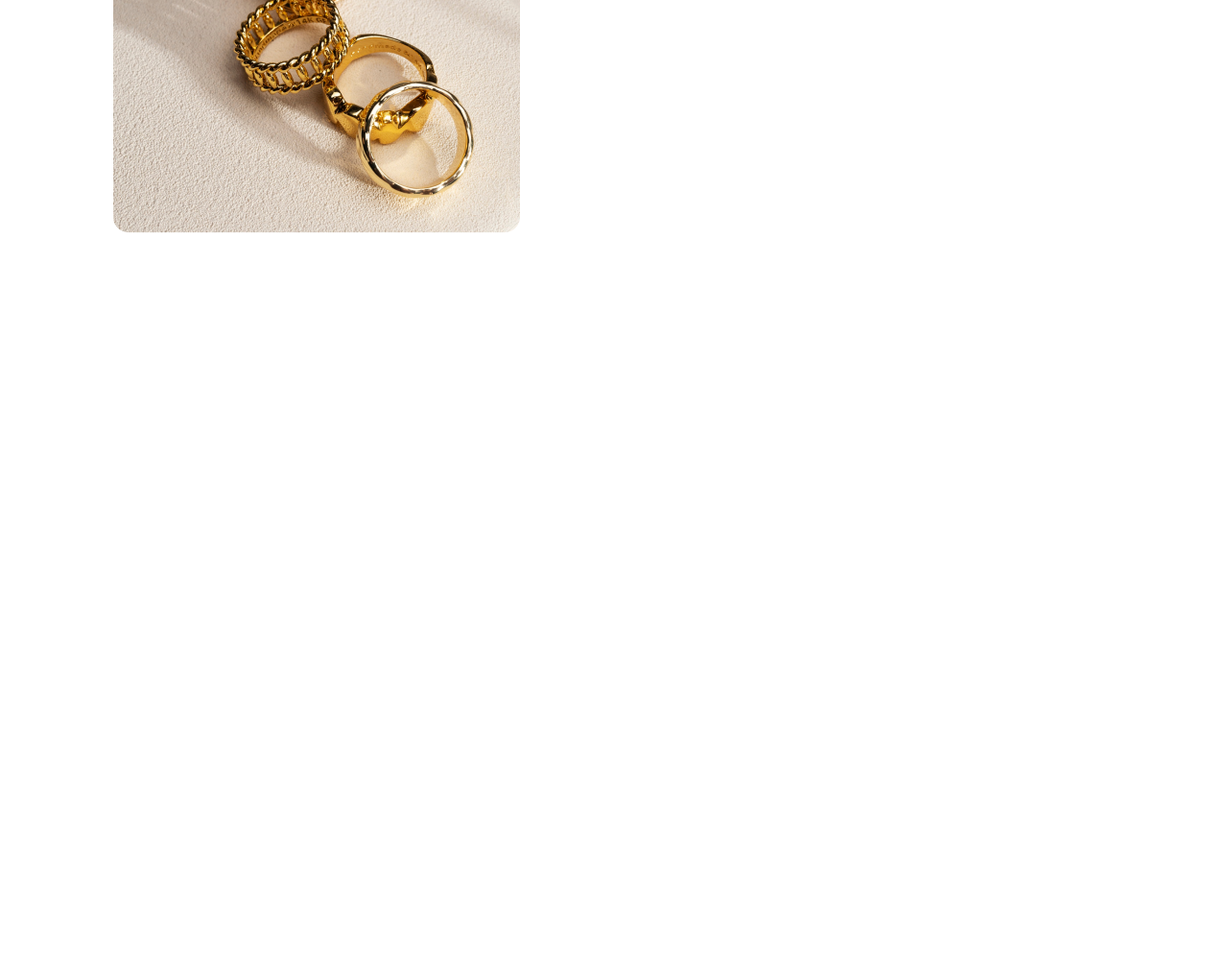
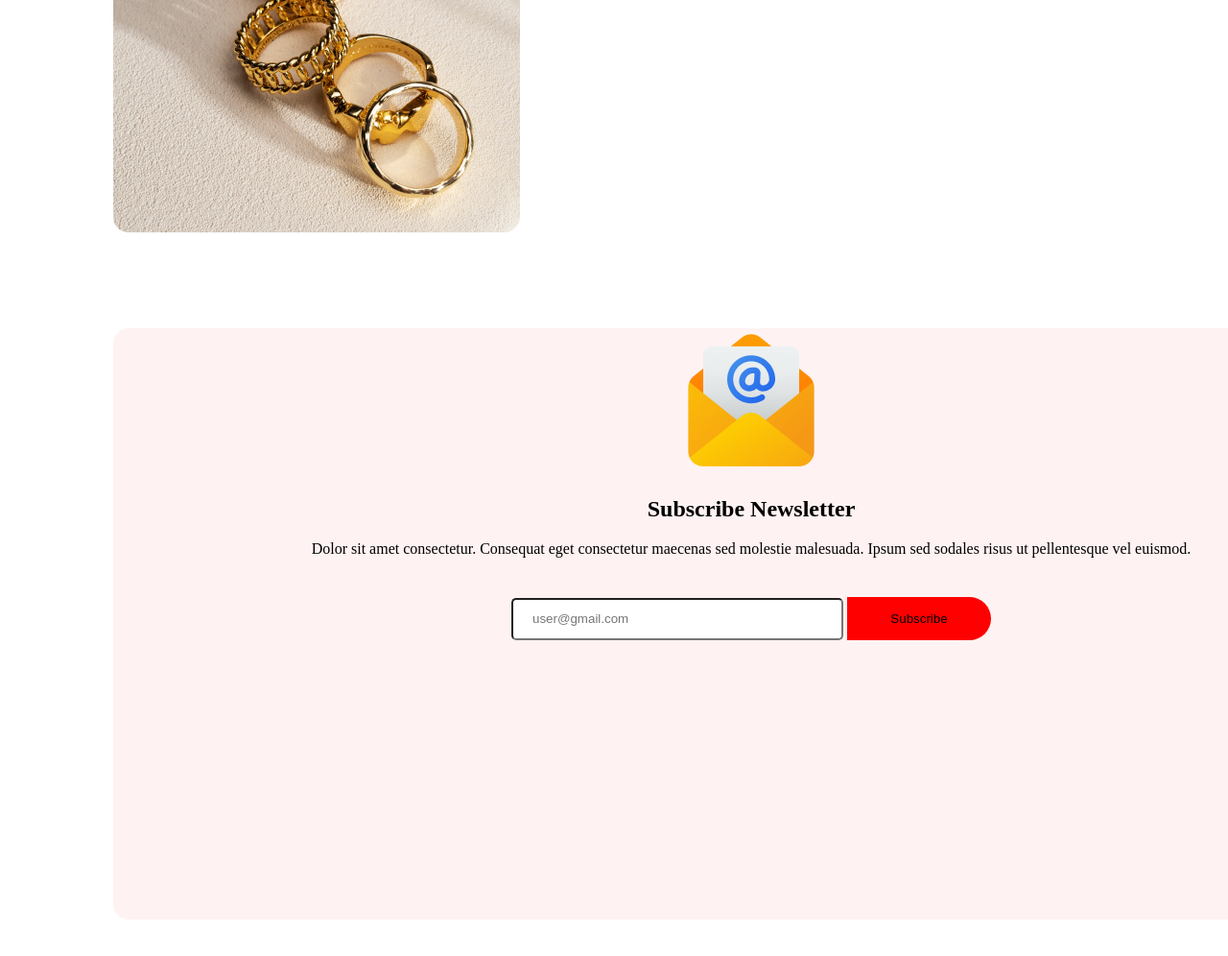
Before and after one commit to mahamudulhassain2013/programming-hero-B9-A1, a plain HTML site: page index.html in a window 1280 px wide. Shown: the part 4467-5463 px from the top of the page at 96% size. Before the commit the page ends 4767 px from the top, so only its background shows below. Drawn offline with Linux system fonts and the light colour scheme.

Commit message:
subscribe section added

```diff
--- a/index.html
+++ b/index.html
@@ -73,11 +73,28 @@
             </div>
         </section>
 
+        <section class="subscribe-section">
+            <div class="subscribe-content">
+                <img src="images/Group 61.png" alt="">
+                <h1>Subscribe Newsletter</h1>
+                <p>Dolor sit amet consectetur. Consequat eget consectetur maecenas sed molestie malesuada. Ipsum sed sodales risus ut pellentesque vel euismod. </p>
+
+            </div>
+
+            <div class="input-button">
+                <input class="input-field" type="email" placeholder="user@gmail.com" >
+                <button class="subscribe-btn">Subscribe </button>
+            </div>
+
+        </section>
+
 
 
 
     </main>
 
+
+
 </body>
 
 </html>
--- a/styles/style.css
+++ b/styles/style.css
@@ -162,19 +162,61 @@
   text-transform: capitalize;
 }
 
-.item-description{
+.item-description {
   color: rgba(7, 2, 17, 0.60);
-font-size: 20px;
-font-weight: 400;
-max-width: 650px;
+  font-size: 20px;
+  font-weight: 400;
+  max-width: 650px;
 
 }
 
-.product-image{
+.product-image {
   padding: 30px 0px 30px 0px;
 }
 
-.row img{
-padding: 15px;
+.row img {
+  padding: 15px;
 
 }
+
+/* subscribe section styles */
+
+.subscribe-section {
+  width: 1330px;
+  height: 616px;
+  border-radius: 16px;
+  background: rgba(255, 0, 0, 0.05);
+  margin: 50px 0px 70px 110px;
+}
+
+.subscribe-content {
+  text-align: center;
+  padding-bottom: 25px;
+}
+
+.input-button {
+ text-align: center;
+
+
+
+}
+
+.input-field {
+  width: 320px;
+  height: 38px;
+  border-radius: 5px;
+  background: #FFF;
+  padding-left: 20px;
+
+
+
+}
+
+.subscribe-btn {
+  width: 150px;
+  height: 45px;
+  background: #F00;
+  border-radius: 0px 50px 50px 0px;
+  border: none;
+
+}
```
